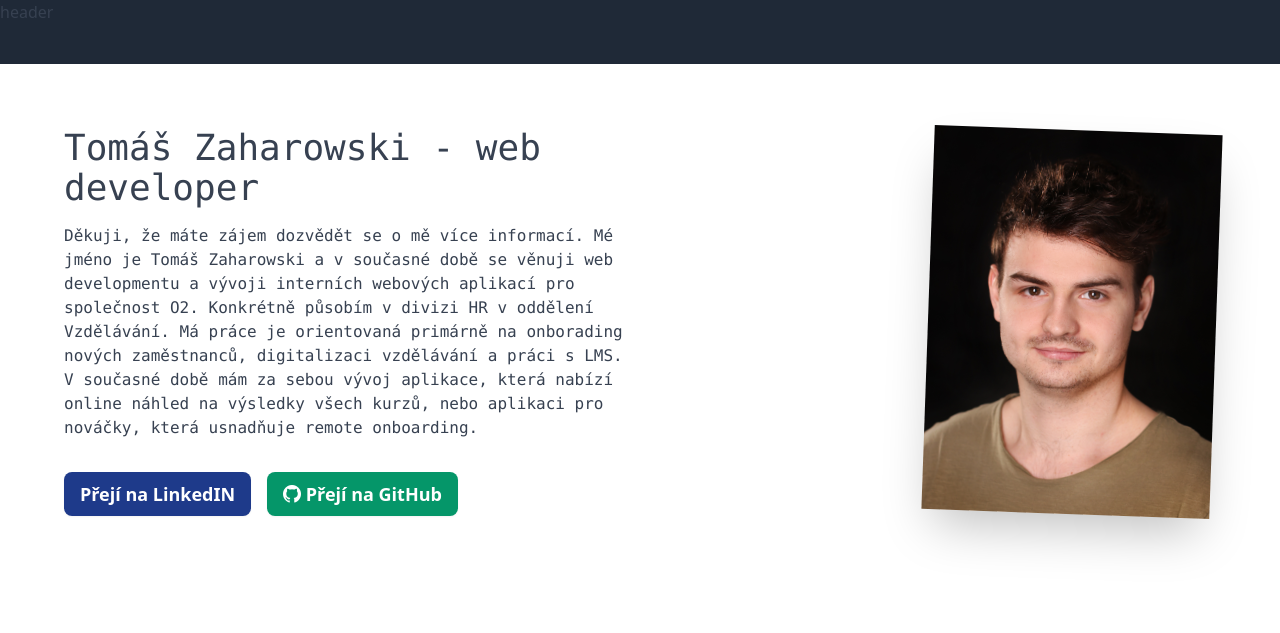
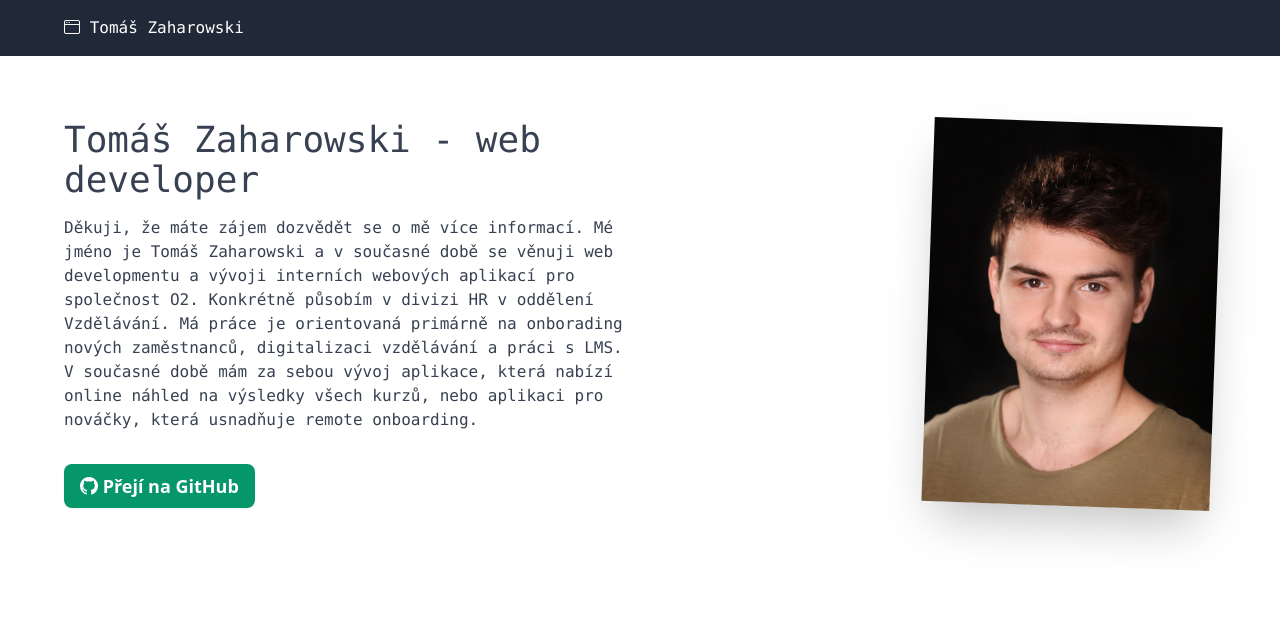
Before and after one commit to zahista/online_cv, a plain HTML site: page index.html in a window 1280 px wide. Shown: the top 633 px of the page. Drawn offline with nearby package versions, Linux system fonts and the light colour scheme.

Commit message:
Update index.html

```diff
--- a/index.html
+++ b/index.html
@@ -11,8 +11,8 @@
 </head>
 <body class="text-gray-700">
 
-    <header class="bg-gray-800 shadow-lg h-16">
-        header
+    <header class="bg-gray-800 shadow-lg text-white font-mono py-4 px-16">
+        <h1><i class="bi bi-window"></i> Tomáš Zaharowski</h1>
     </header>
 
     <div class="container mx-auto">
@@ -25,9 +25,10 @@
                 <h1 class="text-4xl font-mono mb-4"> Tomáš Zaharowski - web developer </h1>
                 <p class="font-mono  mb-8">Děkuji, že máte zájem dozvědět se o mě více informací. Mé jméno je Tomáš Zaharowski a v současné době se věnuji web developmentu a vývoji interních webových aplikací pro společnost O2. Konkrétně působím v divizi HR v oddělení Vzdělávání. Má práce je orientovaná primárně na onborading nových zaměstnanců, digitalizaci vzdělávání a práci s LMS. V současné době mám za sebou vývoj aplikace, která nabízí online náhled na výsledky všech kurzů, nebo aplikaci pro nováčky, která usnadňuje remote onboarding. </p>
                 <div class="flex space-x-4">
-                    <button class="text-lg font-bold py-2 px-4 text-white bg-blue-900 shadow-sm rounded-lg"> Přejí na LinkedIN</p></button>
                     <a href="https://github.com/zahista" target="_blank">
-                        <button class="transition-transform transform hover:scale-105 hover:bg-green-500 text-lg font-bold py-2 px-4 text-white bg-green-600 shadow-sm hover:shadow-xl rounded-lg"><i class="bi bi-github"></i> Přejí na GitHub</p></button>
+                        <button class="transition-transform transform hover:scale-105 hover:bg-green-500 text-lg font-bold py-2 px-4 text-white bg-green-600 shadow-sm hover:shadow-xl rounded-lg">
+                            <i class="bi bi-github"></i> Přejí na GitHub
+                        </button>
                    </a>
                 </div>
             </div>
```
